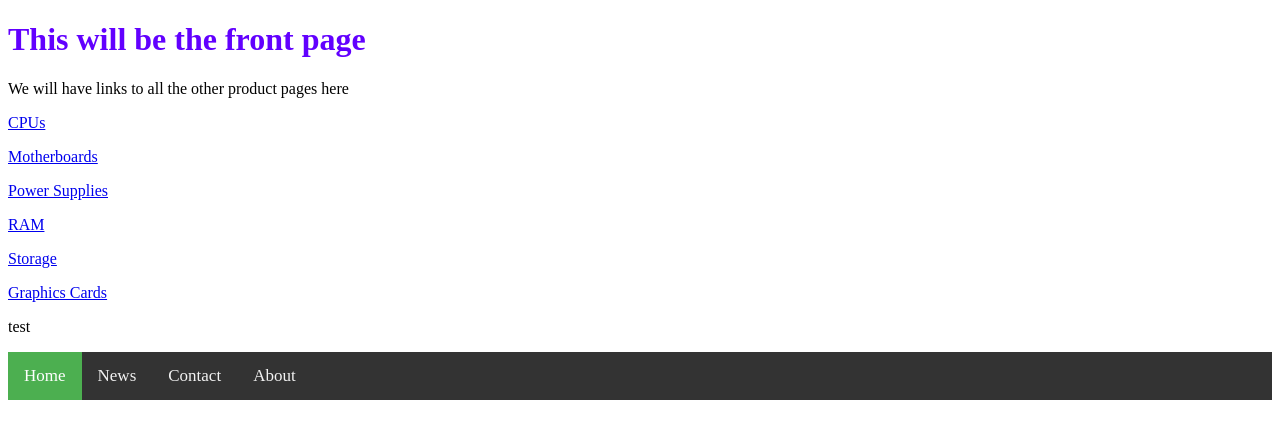
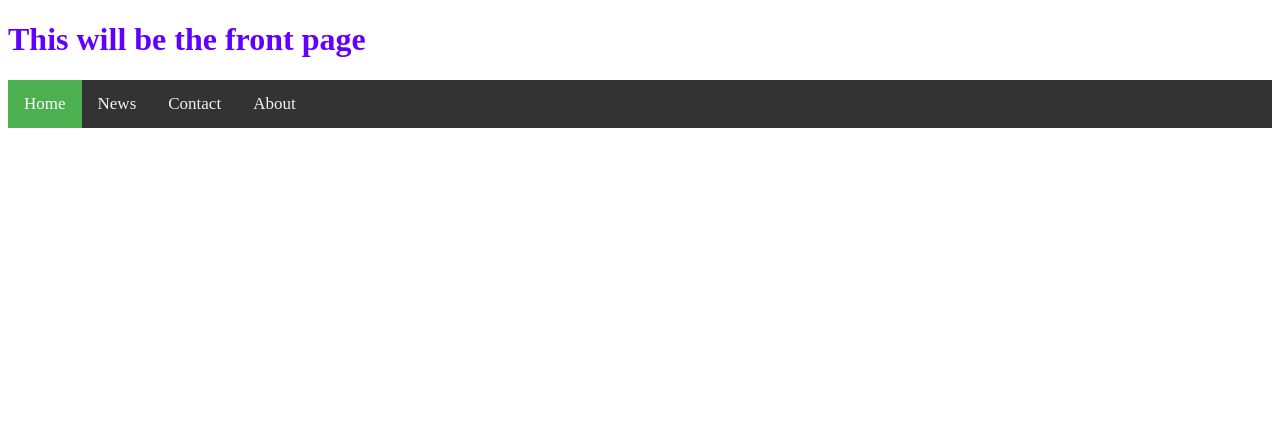
Before and after one commit to stu-braden-b/2NaCl-Spring-2021-Datadev, a PHP site: page / in a window 1280 px wide. Shown: the top 439 px of the page. Run offline with PHP 8.4, Linux system fonts and the light colour scheme.

Commit message:
Update index.php

```diff
--- a/index.php
+++ b/index.php
@@ -10,14 +10,7 @@
     <div class="test">
         <h1>This will be the front page</h1>
     </div>
-    <p>We will have links to all the other product pages here</p>
-    <p><a href="CPU.php" target="_blank" rel="external" hreflang="en" type="text/html"> CPUs </a></p>
-    <p><a href="MOBO.php" target="_blank" rel="external" hreflang="en" type="text/html"> Motherboards </a></p>
-    <p><a href="PWR.php" target="_blank" rel="external" hreflang="en" type="text/html"> Power Supplies </a></p>
-    <p><a href="RAM.php" target="_blank" rel="external" hreflang="en" type="text/html"> RAM </a></p>
-    <p><a href="HDD.php" target="_blank" rel="external" hreflang="en" type="text/html"> Storage </a></p>
-    <p><a href="GPU.php" target="_blank" rel="external" hreflang="en" type="text/html"> Graphics Cards </a></p>
-    <p>test</p>
+
     <div class="topnav">
         <a class="active" href="#home">Home</a>
         <a href="#news">News</a>
```
